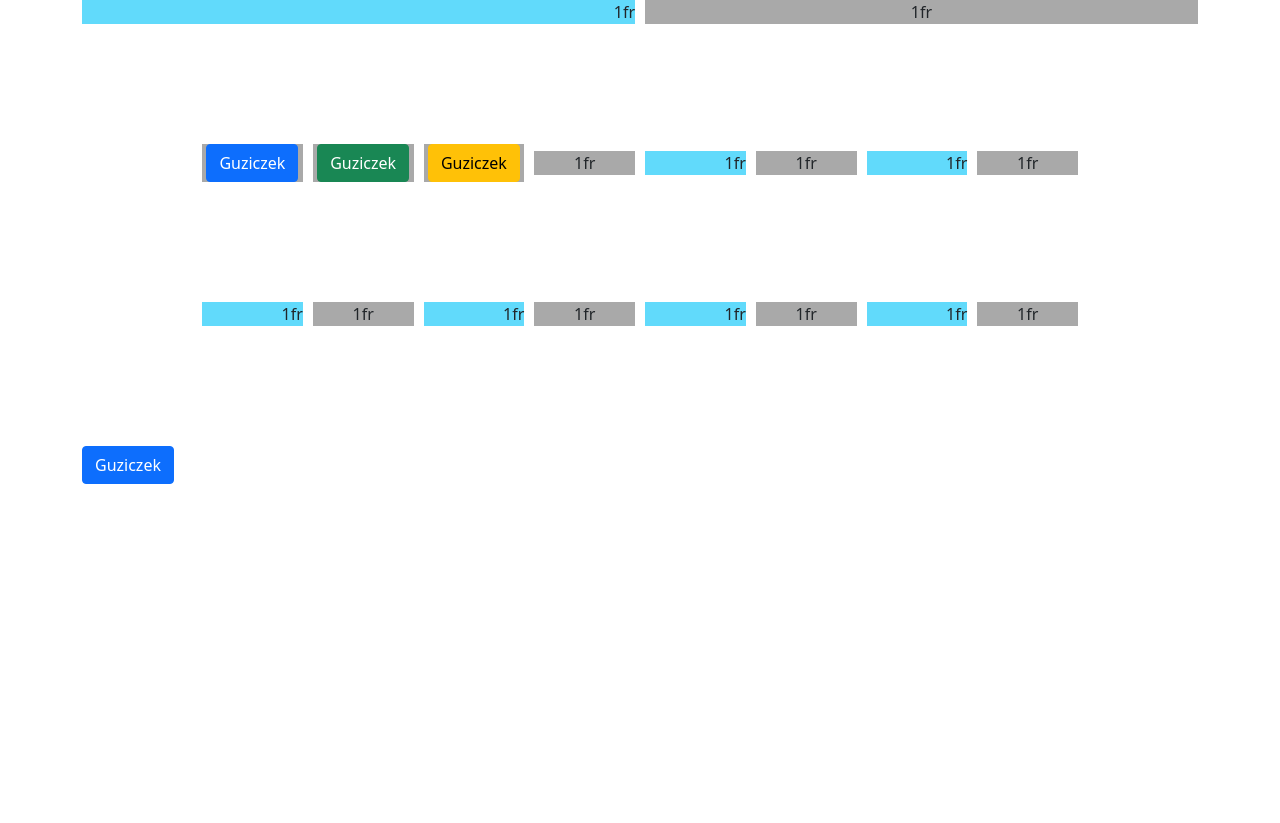
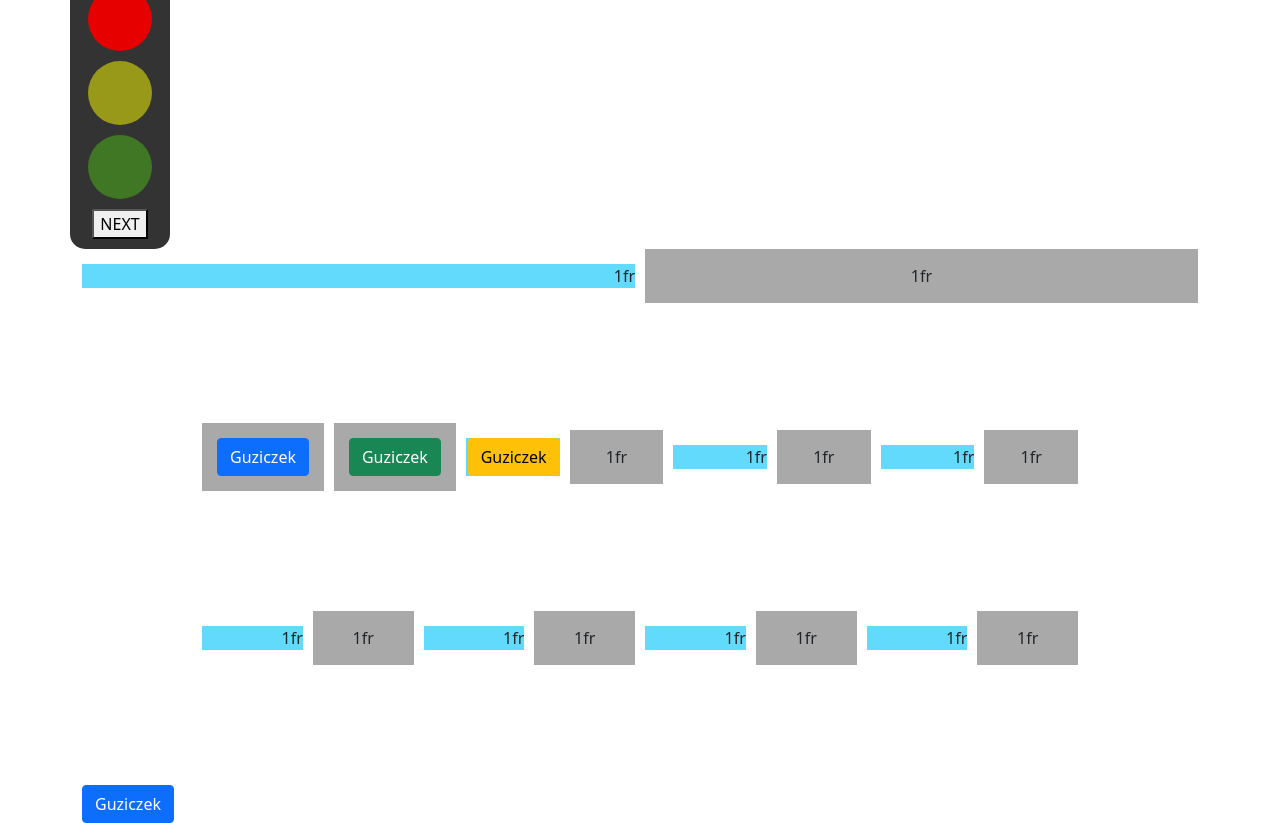
Before and after one commit to zkrysztofiak/xstate-ts, a React (Create React App) app: page / in a window 1280 px wide. Before the commit the page ends 800 px from the top, so only its background shows below. Built offline with nearby package versions, Linux system fonts and the light colour scheme.

Commit message:
po TrafficLights

```diff
--- a/package.json
+++ b/package.json
@@ -9,6 +9,7 @@
 		"@types/node": "^12.20.16",
 		"@types/react": "^17.0.14",
 		"@types/react-dom": "^17.0.9",
+		"@xstate/react": "^1.5.1",
 		"bootstrap": "^5.0.2",
 		"npm": "^7.20.0",
 		"react": "^17.0.2",
@@ -16,7 +17,8 @@
 		"react-dom": "^17.0.2",
 		"react-scripts": "4.0.3",
 		"typescript": "^4.3.5",
-		"web-vitals": "^1.1.2"
+		"web-vitals": "^1.1.2",
+		"xstate": "^4.23.0"
 	},
 	"scripts": {
 		"start": "react-scripts start",
--- a/src/App.css
+++ b/src/App.css
@@ -1,20 +1,6 @@
+@import './trafficLightMachine.css';
 .App {
 	text-align: center;
-}
-
-.App-header {
-	background-color: #282c34;
-	min-height: 100vh;
-	display: flex;
-	flex-direction: column;
-	align-items: center;
-	justify-content: center;
-	font-size: calc(10px + 2vmin);
-	color: white;
-}
-
-.App-link {
-	color: #61dafb;
 }
 
 @keyframes App-logo-spin {
@@ -27,7 +13,7 @@
 }
 
 .container {
-	width: 100%;
+	width: 100px;
 }
 
 .grid2cols {
@@ -47,10 +33,12 @@
 }
 
 .grid-item-right {
+	/* margin: 15px; */
 	text-align: right;
 	background-color: #61dafb;
 }
 .grid-item-center {
+	padding: 15px;
 	text-align: center;
 	background-color: darkgrey;
 }
--- a/src/App.tsx
+++ b/src/App.tsx
@@ -16,14 +16,10 @@ function App() {
 					<Button variant='primary'>Guziczek</Button>
 				</div>
 				<div className='grid-item-center '>
-					<div className='grid-item-center'>
-						<Button variant='success'>Guziczek</Button>
-					</div>
+					<Button variant='success'>Guziczek</Button>
 				</div>
 				<div className='grid-item-right'>
-					<div className='grid-item-center'>
-						<Button variant='warning'>Guziczek</Button>
-					</div>
+					<Button variant='warning'>Guziczek</Button>
 				</div>
 				<div className='grid-item-center '>1fr</div>
 				<div className='grid-item-right'>1fr</div>
--- /dev/null
+++ b/src/TrafficLights.tsx
@@ -0,0 +1,24 @@
+import React from 'react';
+import './App.css';
+import { useMachine } from '@xstate/react';
+import { trafficLightMachine } from './trafficLightMachine';
+
+const TrafficLights = () => {
+	// Typescript will infer what current and send are here
+	// And will provide useful information about usage
+	const [current, send] = useMachine(trafficLightMachine);
+
+	return (
+		<div className='containerLights'>
+			<div className='pole' />
+			<div className='traffic-light'>
+				<input type='radio' readOnly className='light red' checked={current.matches('red')} />
+				<input type='radio' readOnly className='light yellow' checked={current.matches('yellow')} />
+				<input type='radio' readOnly className='light green' checked={current.matches('green')} />
+				<button onClick={() => send('NEXT')}>NEXT</button>
+			</div>
+		</div>
+	);
+};
+
+export default TrafficLights;
--- a/src/index.tsx
+++ b/src/index.tsx
@@ -2,16 +2,12 @@ import React from 'react';
 import ReactDOM from 'react-dom';
 import './index.css';
 import App from './App';
-import reportWebVitals from './reportWebVitals';
+import TrafficLights from './TrafficLights';
 
 ReactDOM.render(
-  <React.StrictMode>
-    <App />
-  </React.StrictMode>,
-  document.getElementById('root')
+	<React.StrictMode>
+		<TrafficLights />
+		<App />
+	</React.StrictMode>,
+	document.getElementById('root')
 );
-
-// If you want to start measuring performance in your app, pass a function
-// to log results (for example: reportWebVitals(console.log))
-// or send to an analytics endpoint. Learn more: https://bit.ly/CRA-vitals
-reportWebVitals();
--- a/src/reportWebVitals.ts
+++ /dev/null
@@ -1,15 +0,0 @@
-import { ReportHandler } from 'web-vitals';
-
-const reportWebVitals = (onPerfEntry?: ReportHandler) => {
-  if (onPerfEntry && onPerfEntry instanceof Function) {
-    import('web-vitals').then(({ getCLS, getFID, getFCP, getLCP, getTTFB }) => {
-      getCLS(onPerfEntry);
-      getFID(onPerfEntry);
-      getFCP(onPerfEntry);
-      getLCP(onPerfEntry);
-      getTTFB(onPerfEntry);
-    });
-  }
-};
-
-export default reportWebVitals;
--- /dev/null
+++ b/src/trafficLightMachine.css
@@ -0,0 +1,46 @@
+body {
+	height: 100vh;
+	display: flex;
+	justify-content: center;
+	align-items: center;
+}
+
+.traffic-light {
+	border-radius: 15px;
+	background-color: rgba(0, 0, 0, 0.8);
+	display: flex;
+	flex-direction: column;
+	align-items: center;
+	padding: 10px;
+}
+
+.light {
+	width: 64px;
+	height: 64px;
+	border-radius: 100%;
+	margin-bottom: 10px;
+	opacity: 0.5;
+}
+
+.yellow {
+	background-color: #ffff00;
+}
+
+.green {
+	background-color: #4cbb17;
+}
+
+.red {
+	background-color: #e60000;
+}
+
+input {
+	appearance: none;
+}
+
+input:checked {
+	opacity: 1;
+}
+.containerLights {
+	width: 100px;
+}
--- /dev/null
+++ b/src/trafficLightMachine.ts
@@ -0,0 +1,28 @@
+import { createMachine } from "xstate";
+
+type TrafficLightEvent = { type: "NEXT" };
+
+type TraffiLightState =
+  | { value: "green"; context: undefined }
+  | { value: "yellow"; context: undefined }
+  | { value: "red"; context: undefined };
+
+export const trafficLightMachine = createMachine<
+  undefined, // We don’t have context, so we type it as undefined
+  TrafficLightEvent,
+  TraffiLightState
+>({
+  id: "trafficLight",
+  initial: "red",
+  states: {
+    green: {
+      on: { NEXT: "yellow" }
+    },
+    yellow: {
+      on: { NEXT: "red" }
+    },
+    red: {
+      on: { NEXT: "green" }
+    }
+  }
+});
```
Also changed, not shown: 1 other file (tests, documents, lock files or other folders).
